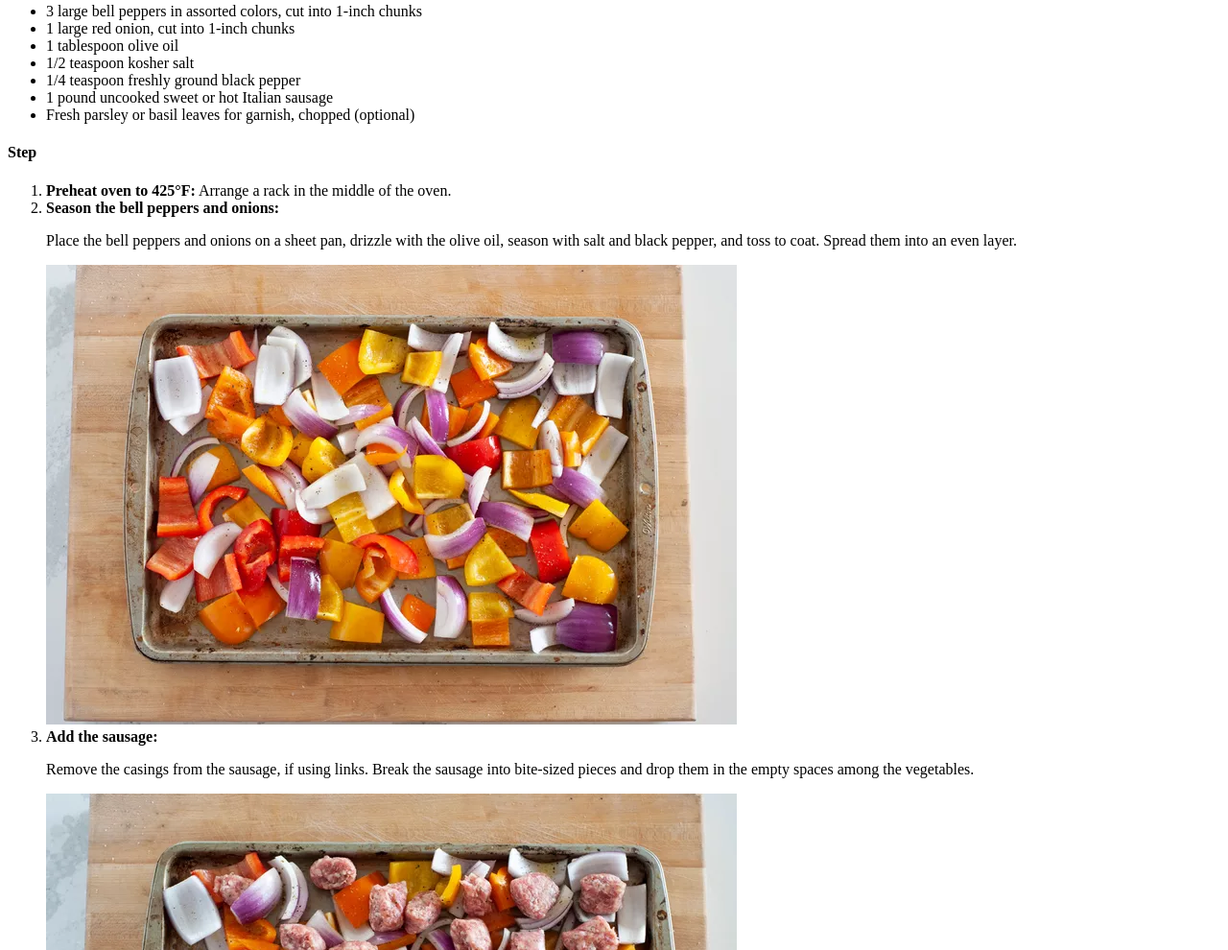
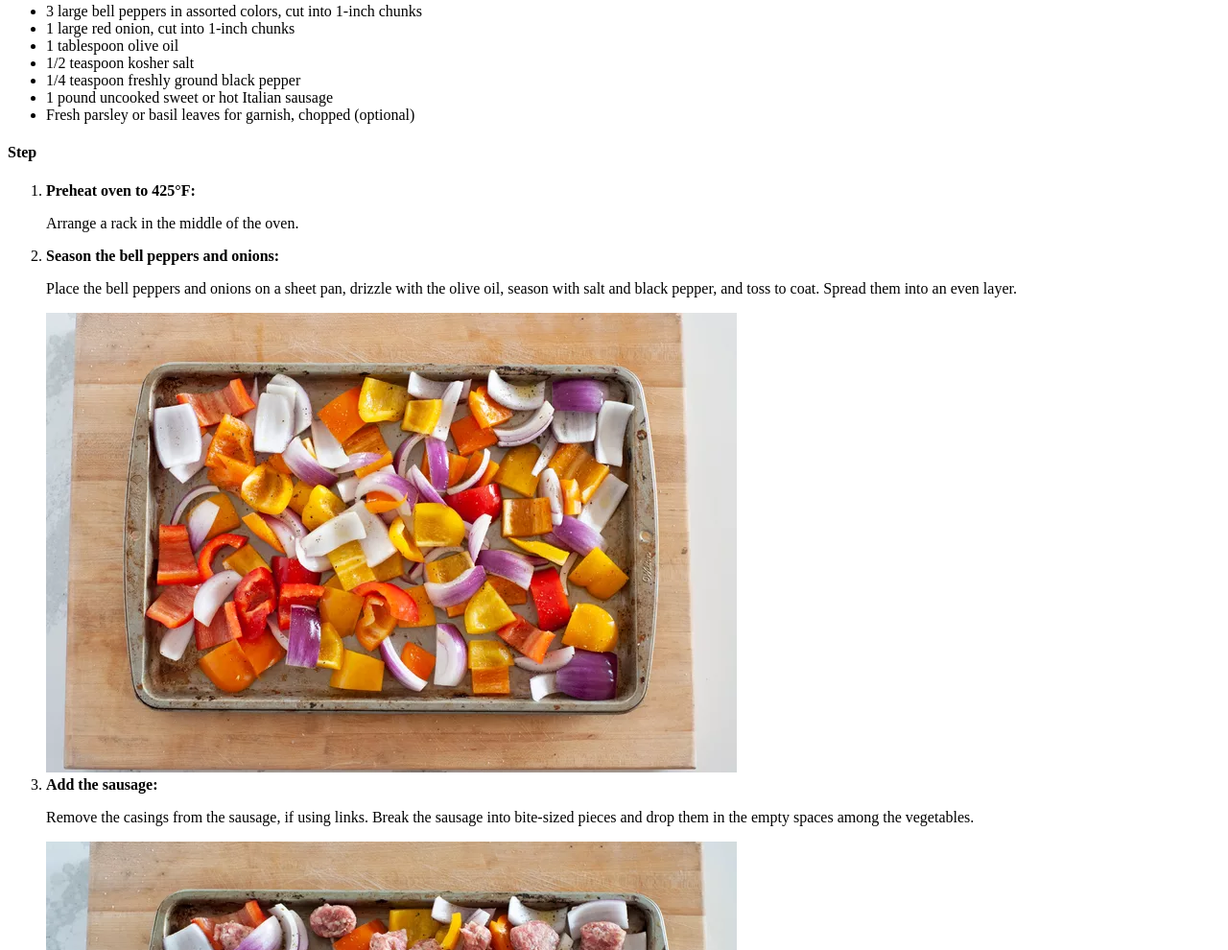
Before and after one commit to Greg1897/odin-recipe, a plain HTML site: page recipes/Sheet_Pan_Sausage.html in a window 1280 px wide. Shown: the part 1373-2363 px from the top of the page at 96% size. Drawn offline with Linux system fonts and the light colour scheme.

Commit message:
minor adjustment

```diff
--- a/recipes/Sheet_Pan_Sausage.html
+++ b/recipes/Sheet_Pan_Sausage.html
@@ -35,8 +35,7 @@
                    <ol>
                        <li>
                             <strong>Preheat oven to 425°F:</strong>
-
-                             Arrange a rack in the middle of the oven.</li>
+                             <p> Arrange a rack in the middle of the oven.</p></li>
                        <li>
                              <strong>Season the bell peppers and onions: </strong>
                              <p>Place the bell peppers and onions on a sheet pan, drizzle with the olive oil,
```
